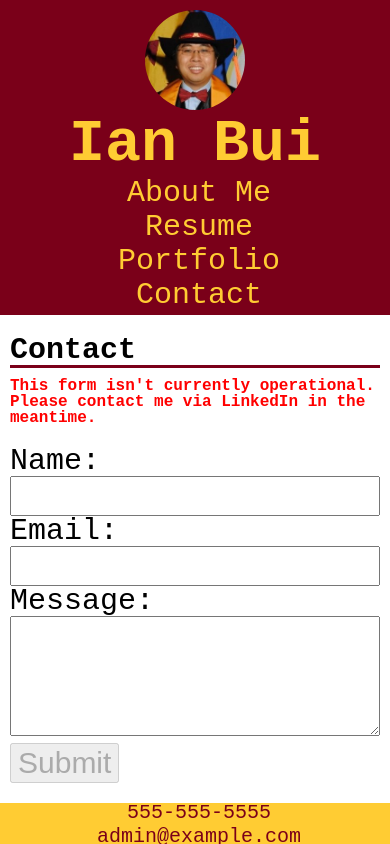
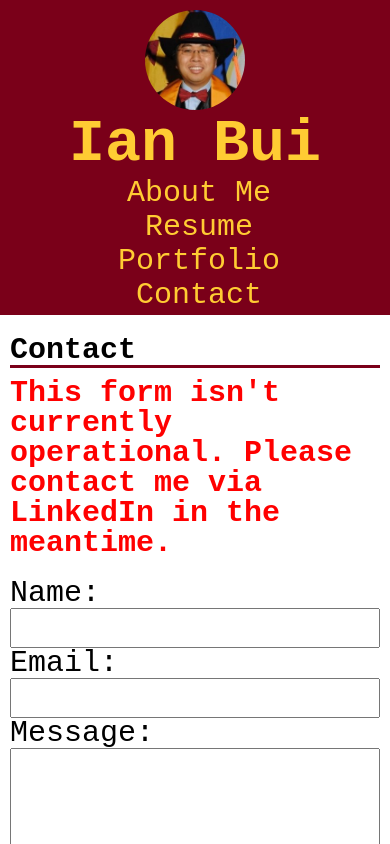
Before and after one commit to thinkbui/umn-edx-react-portfolio, a React (Create React App) app: page / in a window 390 px wide. Both pictures are taken after a click on the link "Contact". Shown: the top 844 px of the page. Built offline with nearby package versions, Linux system fonts and the light colour scheme.

Commit message:
Updated form font size to be var

```diff
--- a/src/App.css
+++ b/src/App.css
@@ -205,21 +205,25 @@ footer {
     font-size: 30px;
   }
 
+  .form_warn {
+    font-size: var(--form-tablet-font-size);
+  }
+
   .contact_form {
-    font-size: 30px;
+    font-size: var(--form-tablet-font-size);
   }
 
   .contact_form_input_text {
-    font-size: 30px;
+    font-size: var(--form-tablet-font-size);
   }
 
   .contact_form_textarea {
-    font-size: 30px;
+    font-size: var(--form-tablet-font-size);
     width: 100%
   }
 
   .contact_form_submit {
-    font-size: 30px;
+    font-size: var(--form-tablet-font-size);
   }
 
   .profile_links li {
--- a/src/index.css
+++ b/src/index.css
@@ -5,6 +5,7 @@
   --spacing: 20px;
   --headshot-dimension: 222px;
   --border-radius: 10px;
+  --form-tablet-font-size: 30px;
 }
 
 * {
```
